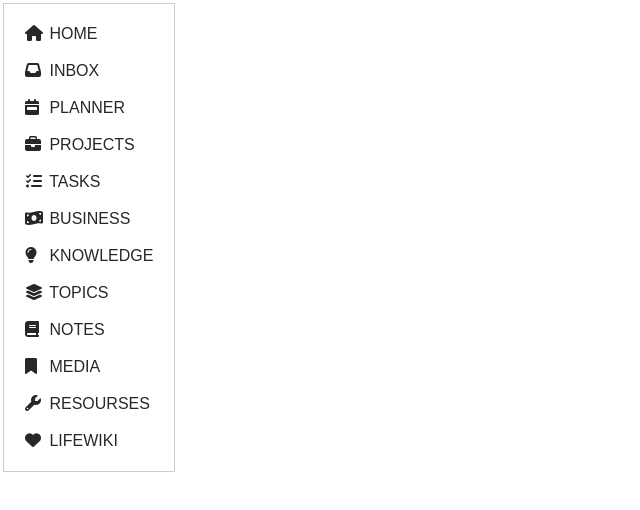
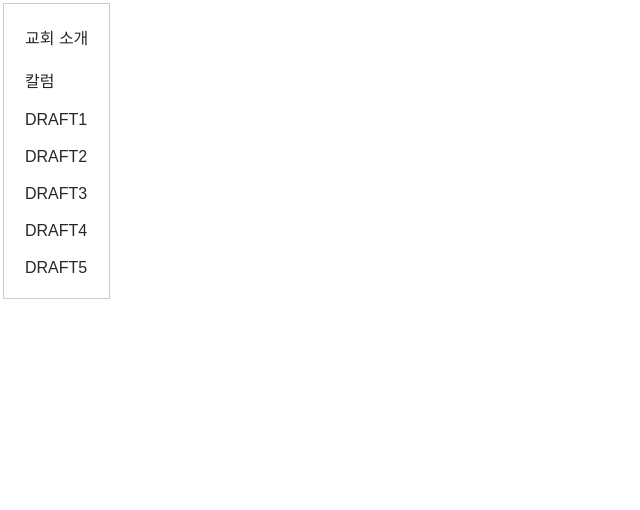
Before and after one commit to grace00052/notion_widgets_LGC, a plain HTML site: page LGCnavside.html in a window 1280 px wide. Shown: the whole page, without its empty margins (0-640 px from the left). Drawn offline with Linux system fonts and the light colour scheme.

Commit message:
Update LGCnavside.html

```diff
--- a/LGCnavside.html
+++ b/LGCnavside.html
@@ -58,18 +58,13 @@
 <body>
 
 	<nav class="navMenu  border">
-		<a id="home" onclick="navigate(this.id)" href="#"> <i class="fa-solid fa-house"></i> Home</a>
-		<a id="inbox" onclick="navigate(this.id)" href="#"> <i class="fa-solid fa-inbox"></i> Inbox</a>
-		<a id="week" onclick="navigate(this.id)" href="#"> <i class="fa-solid fa-calendar-week"></i> Planner</a>
-		<a id="projects" onclick="navigate(this.id)" href="#"> <i class="fa-solid fa-briefcase"></i> Projects</a>
-		<a id="tasks" onclick="navigate(this.id)" href="#"> <i class="fa-solid fa-list-check"></i> Tasks</a>
-		<a id="business" onclick="navigate(this.id)" href="#"> <i class="fa-solid fa-money-bill-wave"></i> Business</a>
-		<a id="knowledge" onclick="navigate(this.id)" href="#"> <i class="fa-solid fa-lightbulb"></i> Knowledge</a>
-		<a id="topics" onclick="navigate(this.id)" href="#"> <i class="fa-solid fa-layer-group"></i> Topics</a>
-		<a id="notes" onclick="navigate(this.id)" href="#"> <i class="fa-solid fa-book"></i> Notes</a>
-		<a id="media" onclick="navigate(this.id)" href="#"> <i class="fa-solid fa-bookmark"></i> Media</a>
-		<a id="resourses" onclick="navigate(this.id)" href="#"> <i class="fa-solid fa-wrench"></i> Resourses</a>
-		<a id="lifewiki" onclick="navigate(this.id)" href="#"> <i class="fa-solid fa-heart"></i> Lifewiki</a>
+		<a id="교회 소개" onclick="navigate(this.id)" href="#"> </i> 교회 소개</a>
+		<a id="칼럼" onclick="navigate(this.id)" href="#"> </i> 칼럼</a>
+		<a id="DRAFT1" onclick="navigate(this.id)" href="#"> </i> DRAFT1</a>
+		<a id="DRAFT2" onclick="navigate(this.id)" href="#"> </i> DRAFT2</a>
+		<a id="DRAFT3" onclick="navigate(this.id)" href="#"> </i> DRAFT3</a>
+		<a id="DRAFT4" onclick="navigate(this.id)" href="#"> </i> DRAFT4</a>
+		<a id="DRAFT5" onclick="navigate(this.id)" href="#"> </i> DRAFT5</a>
 
 
 
```
